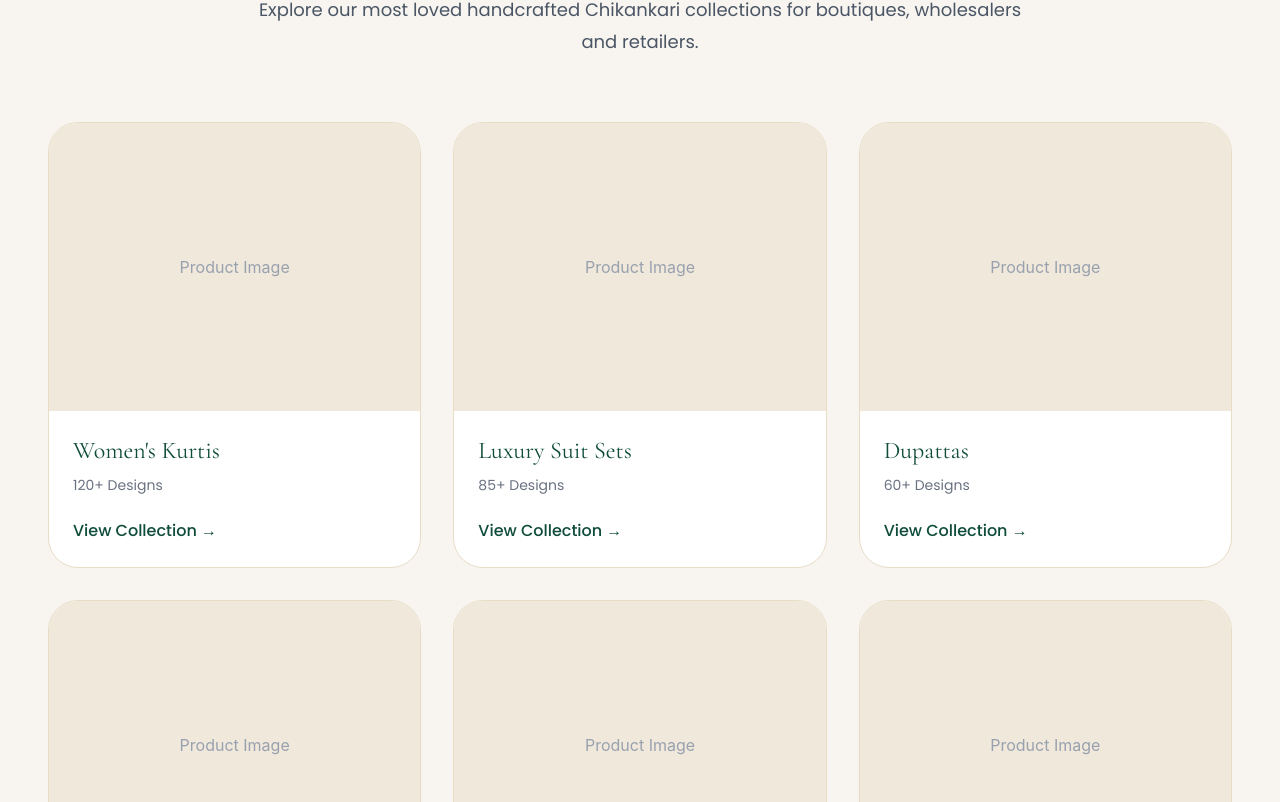
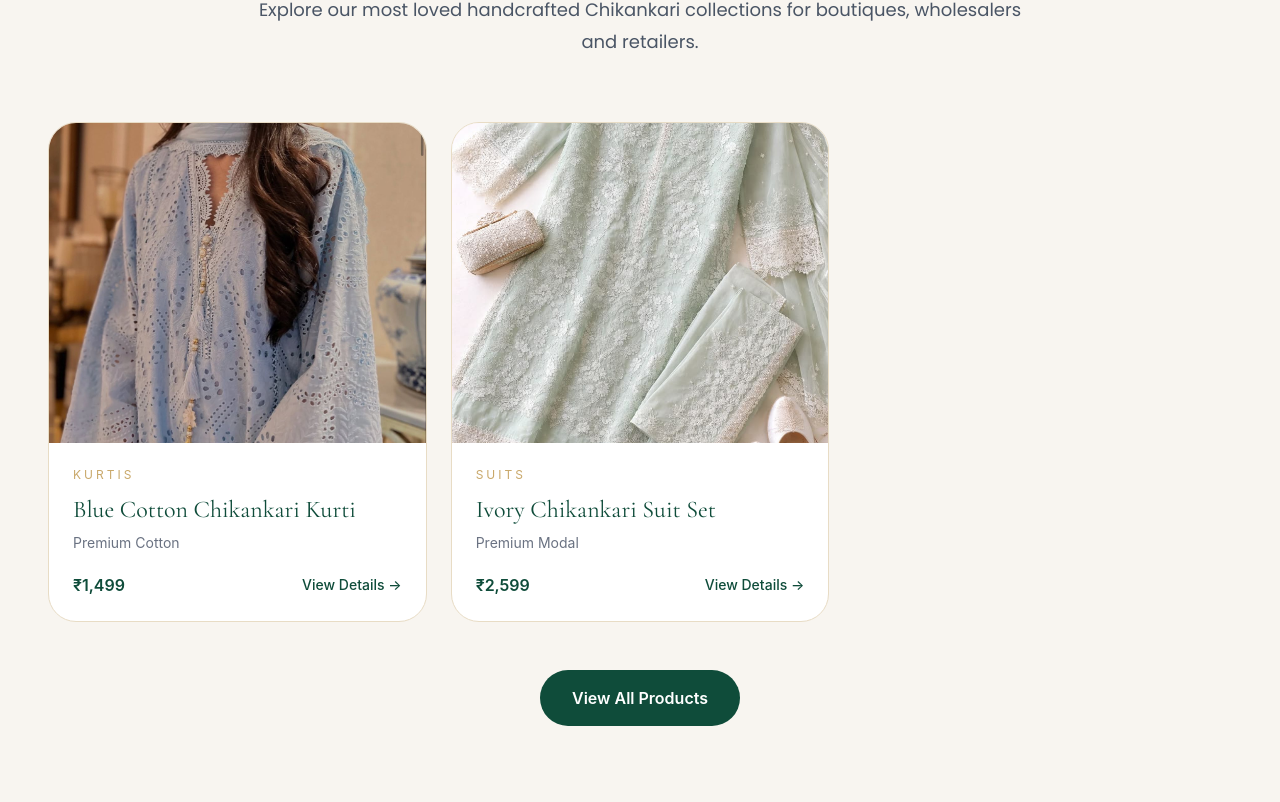
Before and after one commit to knight110599/mf-chikankari-showcase, a React (Vite) app: page / in a window 1280 px wide. Shown: the part 4258-5060 px from the top of the page. Built offline with nearby package versions, Linux system fonts and the light colour scheme.

Commit message:
Improve featured collections section

```diff
--- a/src/sections/FeaturedCollections.tsx
+++ b/src/sections/FeaturedCollections.tsx
@@ -1,22 +1,32 @@
+import { Link } from "react-router-dom";
 import SectionTitle from "../components/ui/SectionTitle";
-import ProductCard from "../components/ui/ProductCard";
+import ProductCard from "../components/product/ProductCard";
+import { products } from "../data/products";
 
 function FeaturedCollections() {
+  const featuredProducts = products.filter((product) => product.featured);
+
   return (
-    <section className="mx-auto max-w-7xl px-8 py-24 lg:px-12">
+    <section className="mx-auto max-w-7xl px-5 py-16 sm:px-8 lg:px-12 lg:py-24">
       <SectionTitle
         subtitle="Featured"
         title="Popular Collections"
         description="Explore our most loved handcrafted Chikankari collections for boutiques, wholesalers and retailers."
       />
 
-      <div className="grid gap-8 md:grid-cols-2 lg:grid-cols-3">
-        <ProductCard title="Women's Kurtis" count="120+ Designs" />
-        <ProductCard title="Luxury Suit Sets" count="85+ Designs" />
-        <ProductCard title="Dupattas" count="60+ Designs" />
-        <ProductCard title="Men's Kurtas" count="40+ Designs" />
-        <ProductCard title="Co-ord Sets" count="35+ Designs" />
-        <ProductCard title="New Arrivals" count="Updated Weekly" />
+      <div className="mt-12 grid gap-6 sm:grid-cols-2 lg:grid-cols-3">
+        {featuredProducts.map((product) => (
+          <ProductCard key={product.id} product={product} />
+        ))}
+      </div>
+
+      <div className="mt-12 flex justify-center">
+        <Link
+          to="/products"
+          className="rounded-full bg-[#0F4C3A] px-8 py-4 font-semibold text-white transition hover:-translate-y-1 hover:bg-[#0A3D2F]"
+        >
+          View All Products
+        </Link>
       </div>
     </section>
   );
```
